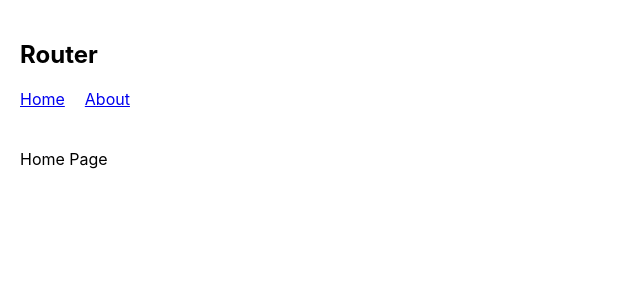
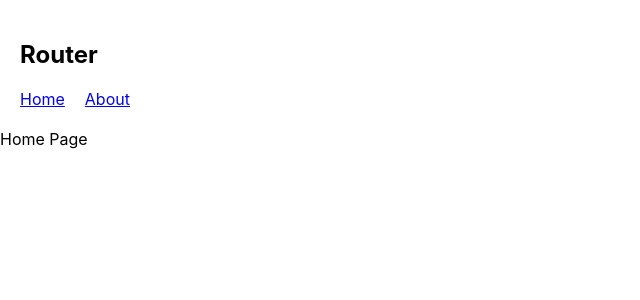
Before and after one commit to ramanath-naik/responsive_design, a React (Create React App) app in the folder responsive-app/: page / in a window 1280 px wide. Shown: the top 300 px of the page, without its empty margins (0-640 px from the left). Built offline with nearby package versions, Linux system fonts and the light colour scheme.

Commit message:
using createBrowserRouter

```diff
--- a/responsive-app/src/App.js
+++ b/responsive-app/src/App.js
@@ -1,26 +1,25 @@
 import React from "react";
-import { BrowserRouter, Routes, Route, Link, NavLink } from "react-router-dom";
+import { createBrowserRouter, Route, createRoutesFromElements, RouterProvider } from "react-router-dom";
+
 import Home from "./pages/Home";
 import About from "./pages/About";
 
+import RootLayout from "./layouts/RootLayout";
+
+const router = createBrowserRouter(
+  createRoutesFromElements(
+    <Route path ="/" element={<RootLayout/>}>
+      <Route path='/' element={<Home/>}/>
+        <Route path='/about' element={<About/>}/>
+    </Route>
+  )
+)
 function App() {
 
   return (
-    <BrowserRouter >
-    <header style={{padding:'20px'}}>
-      <nav>
-        <h1>Router</h1>
-        <Link to='/'> Home</Link>
-        <NavLink to="/about" style={{paddingLeft:'20px'}}>About</NavLink>
-      </nav>
-    </header>
-    <main style={{padding:'20px'}}>
-      <Routes>
-      <Route path='/' element={<Home/>}/>
-        <Route path='/about' element={<About/>}/>
-      </Routes>
-    </main>
-    </BrowserRouter>
+
+  <RouterProvider router={router}/>
+
 
   );
 }
--- /dev/null
+++ b/responsive-app/src/layouts/RootLayout.js
@@ -0,0 +1,20 @@
+import React from 'react';
+import { NavLink, Outlet } from 'react-router-dom';
+
+export default function RootLayout() {
+  return (
+    <div>
+        <header style={{padding:'20px'}}>
+            <nav>
+                <h1>Router</h1>
+                <NavLink to='/'> Home</NavLink>
+                <NavLink to="/about" style={{paddingLeft:'20px'}}>About</NavLink>
+            </nav>
+        </header>
+        <main>
+            <Outlet/>
+        </main>
+    </div>
+
+  )
+}
```
